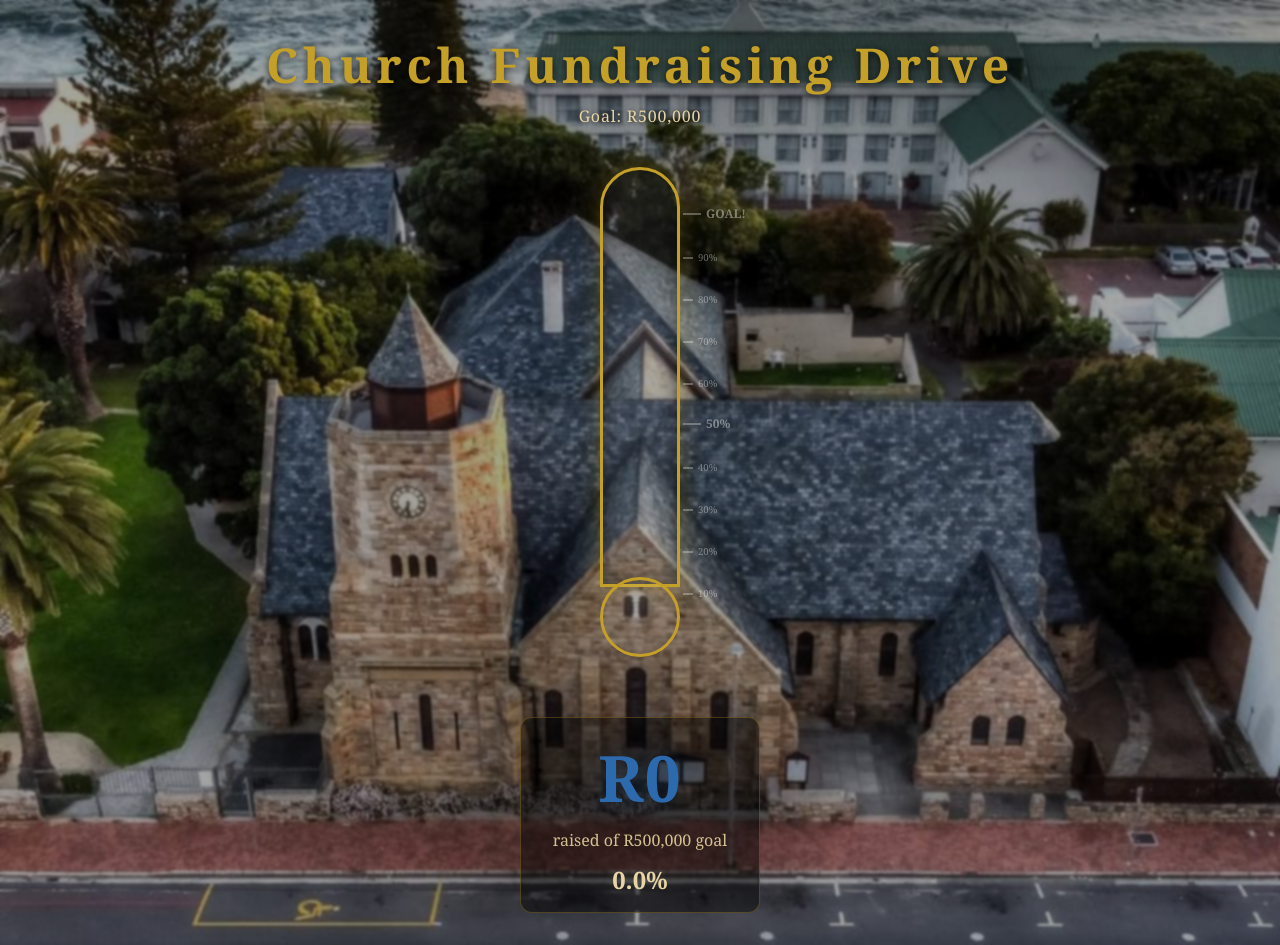
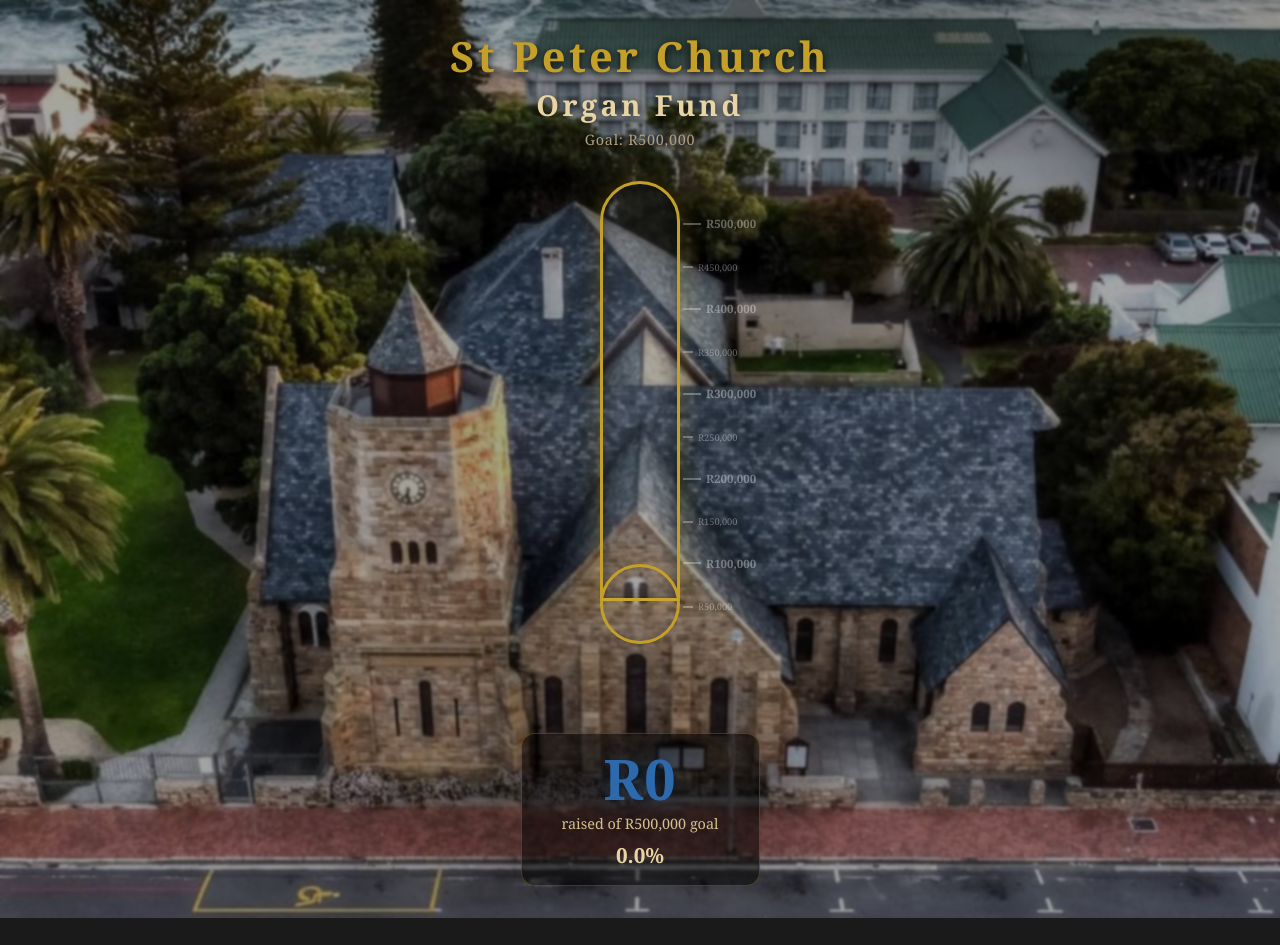
Before and after one commit to Morras917/church-barometer, a Next.js app: page / in a window 1280 px wide. After the commit the page ends 918 px from the top, so only its background shows below. Built offline with nearby package versions, Linux system fonts and the light colour scheme; no server answers; the database is empty.

Commit message:
Update page.tsx

```diff
--- a/app/page.tsx
+++ b/app/page.tsx
@@ -1,30 +1,91 @@
 'use client'
-import { useEffect, useState } from 'react'
+import { useEffect, useState, useRef } from 'react'
 import { supabase } from '@/lib/supabase'
 
 const GOAL = 500000
 const CURRENCY = 'R'
+// First R5000 fills the bulb, rest fills the tube
+const BULB_THRESHOLD = 5000
 
 function formatCurrency(amount: number) {
   return CURRENCY + new Intl.NumberFormat('en-ZA').format(Math.round(amount))
 }
 
-// 10% increments: 10, 20, 30, ... 100
+// R50k increments: 50000, 100000, ... 500000
 const MILESTONES = Array.from({ length: 10 }, (_, i) => {
-  const pct = (i + 1) * 10
+  const val = (i + 1) * 50000
   const color =
-    pct === 100 ? '#c5a028' :
-    pct >= 80   ? '#e07b00' :
-    pct >= 50   ? '#f0a500' :
-                  '#4a9eff'
-  return { pct, label: pct === 100 ? 'GOAL!' : `${pct}%`, color }
+    val === 500000 ? '#c5a028' :
+    val >= 400000  ? '#e07b00' :
+    val >= 250000  ? '#f0a500' :
+                     '#4a9eff'
+  return { val, label: formatCurrency(val), color }
 })
 
 const TUBE_HEIGHT = 420
+const BULB_SIZE = 80
+
+// ---- Confetti component ----
+function Confetti() {
+  const canvasRef = useRef<HTMLCanvasElement>(null)
+  useEffect(() => {
+    const canvas = canvasRef.current
+    if (!canvas) return
+    const ctx = canvas.getContext('2d')!
+    canvas.width = window.innerWidth
+    canvas.height = window.innerHeight
+    const pieces: {x:number,y:number,r:number,d:number,color:string,tilt:number,tiltAngle:number,tiltAngleIncrement:number}[] = []
+    const colors = ['#c5a028','#f0c040','#4a9eff','#ff6b6b','#51cf66','#cc5de8','#ff922b','#fff']
+    for (let i = 0; i < 200; i++) {
+      pieces.push({
+        x: Math.random() * canvas.width,
+        y: Math.random() * canvas.height - canvas.height,
+        r: Math.random() * 8 + 4,
+        d: Math.random() * 200 + 100,
+        color: colors[Math.floor(Math.random() * colors.length)],
+        tilt: Math.floor(Math.random() * 10) - 10,
+        tiltAngle: 0,
+        tiltAngleIncrement: Math.random() * 0.07 + 0.05,
+      })
+    }
+    let angle = 0
+    let frame: number
+    function draw() {
+      ctx.clearRect(0, 0, canvas.width, canvas.height)
+      angle += 0.01
+      pieces.forEach((p, i) => {
+        p.tiltAngle += p.tiltAngleIncrement
+        p.y += (Math.cos(angle + p.d) + 2 + p.r / 10)
+        p.x += Math.sin(angle) * 1.5
+        p.tilt = Math.sin(p.tiltAngle) * 12
+        if (p.y > canvas.height) {
+          pieces[i] = { ...p, x: Math.random() * canvas.width, y: -20 }
+        }
+        ctx.beginPath()
+        ctx.lineWidth = p.r / 2
+        ctx.strokeStyle = p.color
+        ctx.moveTo(p.x + p.tilt + p.r / 4, p.y)
+        ctx.lineTo(p.x + p.tilt, p.y + p.tilt + p.r / 4)
+        ctx.stroke()
+      })
+      frame = requestAnimationFrame(draw)
+    }
+    draw()
+    return () => cancelAnimationFrame(frame)
+  }, [])
+  return (
+    <canvas
+      ref={canvasRef}
+      style={{ position: 'fixed', inset: 0, pointerEvents: 'none', zIndex: 999 }}
+    />
+  )
+}
 
 export default function Home() {
   const [amount, setAmount] = useState(0)
   const [loading, setLoading] = useState(true)
+  const [showConfetti, setShowConfetti] = useState(false)
+  const prevAmount = useRef(0)
 
   useEffect(() => {
     supabase
@@ -33,7 +94,11 @@ export default function Home() {
       .eq('id', 1)
       .single()
       .then(({ data }) => {
-        if (data) setAmount(data.amount_raised)
+        if (data) {
+          setAmount(data.amount_raised)
+          prevAmount.current = data.amount_raised
+          if (data.amount_raised >= GOAL) setShowConfetti(true)
+        }
         setLoading(false)
       })
 
@@ -44,20 +109,40 @@ export default function Home() {
         schema: 'public',
         table: 'church_barometer',
       }, (payload) => {
-        setAmount(payload.new.amount_raised)
+        const newAmt = payload.new.amount_raised
+        setAmount(newAmt)
+        if (newAmt >= GOAL && prevAmount.current < GOAL) {
+          setShowConfetti(true)
+          setTimeout(() => setShowConfetti(false), 12000)
+        }
+        prevAmount.current = newAmt
       })
       .subscribe()
 
     return () => { supabase.removeChannel(channel) }
   }, [])
 
+  // Tube fill: 0 while amount <= BULB_THRESHOLD, then rises
+  const tubePct = amount <= BULB_THRESHOLD
+    ? 0
+    : Math.min(((amount - BULB_THRESHOLD) / (GOAL - BULB_THRESHOLD)) * 100, 100)
+
+  // Capped pct for colours (max 100)
   const pct = Math.min((amount / GOAL) * 100, 100)
+  const overGoal = amount > GOAL
+  const excess = overGoal ? amount - GOAL : 0
+
   const fillColor =
     pct >= 100 ? '#c5a028' :
     pct >= 80  ? '#e07b00' :
     pct >= 50  ? '#f0a500' :
     pct >= 20  ? '#4a9eff' :
                  '#2d6aad'
+
+  const overColor = '#cc5de8'  // purple for over-goal amount
+
+  // Bulb fill: empty at 0, full at BULB_THRESHOLD+
+  const bulbFilled = amount > 0
 
   if (loading) {
     return (
@@ -85,7 +170,9 @@ export default function Home() {
       backgroundPosition: 'center',
       backgroundRepeat: 'no-repeat',
     }}>
-      {/* Dark overlay so text stays readable */}
+      {showConfetti && <Confetti />}
+
+      {/* Dark overlay */}
       <div style={{
         position: 'absolute', inset: 0,
         background: 'rgba(0, 0, 0, 0.35)',
@@ -93,32 +180,48 @@ export default function Home() {
         zIndex: 0,
       }} />
 
-      {/* All content above the overlay */}
       <div style={{ position: 'relative', zIndex: 1, display: 'flex', flexDirection: 'column', alignItems: 'center' }}>
+
+        {/* Title */}
         <h1 style={{
-          fontSize: 'clamp(1.5rem, 4vw, 3rem)',
+          fontSize: 'clamp(1.3rem, 3.5vw, 2.6rem)',
           fontWeight: 700,
           color: '#c5a028',
-          marginBottom: '0.5rem',
+          marginBottom: '0.2rem',
           textAlign: 'center',
-          letterSpacing: '0.1em',
-          textShadow: '0 2px 8px rgba(0,0,0,0.8)',
+          letterSpacing: '0.08em',
+          textShadow: '0 2px 8px rgba(0,0,0,0.9)',
+          lineHeight: 1.2,
         }}>
-          Church Fundraising Drive
+          St Peter Church
         </h1>
-        <p style={{ color: '#e8d5a3', marginBottom: '2.5rem', fontSize: '1rem', letterSpacing: '0.05em', textShadow: '0 1px 4px rgba(0,0,0,0.8)' }}>
+        <h2 style={{
+          fontSize: 'clamp(1rem, 2.5vw, 1.8rem)',
+          fontWeight: 600,
+          color: '#e8d5a3',
+          marginBottom: '0.4rem',
+          textAlign: 'center',
+          letterSpacing: '0.12em',
+          textShadow: '0 2px 8px rgba(0,0,0,0.9)',
+        }}>
+          Organ Fund
+        </h2>
+        <p style={{ color: '#b0a080', marginBottom: '2rem', fontSize: '0.9rem', letterSpacing: '0.05em', textShadow: '0 1px 4px rgba(0,0,0,0.8)' }}>
           Goal: {formatCurrency(GOAL)}
         </p>
 
         {/* Barometer */}
-        <div style={{ position: 'relative', width: '180px', height: `${TUBE_HEIGHT + 90}px`, margin: '0 auto 2.5rem' }}>
+        <div style={{ position: 'relative', width: '200px', height: `${TUBE_HEIGHT + BULB_SIZE + 20}px`, margin: '0 auto 2rem' }}>
 
-          {/* Milestone ticks - 10% increments */}
+          {/* R50k milestone ticks on the tube */}
           {MILESTONES.map(m => {
-            const bottomPx = (m.pct / 100) * TUBE_HEIGHT + 35
-            const reached = pct >= m.pct
+            // position along tube (above bulb area)
+            const mileTubePct = ((m.val - BULB_THRESHOLD) / (GOAL - BULB_THRESHOLD)) * 100
+            const bottomPx = (mileTubePct / 100) * TUBE_HEIGHT + BULB_SIZE / 2 + 10
+            const reached = amount >= m.val
+            const isMajor = m.val % 100000 === 0 || m.val === GOAL
             return (
-              <div key={m.pct} style={{
+              <div key={m.val} style={{
                 position: 'absolute',
                 bottom: `${bottomPx}px`,
                 left: 'calc(50% + 43px)',
@@ -128,15 +231,15 @@ export default function Home() {
                 whiteSpace: 'nowrap',
               }}>
                 <div style={{
-                  width: m.pct % 50 === 0 || m.pct === 100 ? '18px' : '10px',
+                  width: isMajor ? '18px' : '10px',
                   height: '2px',
                   background: reached ? m.color : 'rgba(255,255,255,0.3)',
                   flexShrink: 0,
                 }} />
                 <span style={{
-                  fontSize: m.pct % 50 === 0 || m.pct === 100 ? '0.75rem' : '0.6rem',
-                  color: reached ? m.color : 'rgba(255,255,255,0.4)',
-                  fontWeight: m.pct % 50 === 0 || m.pct === 100 ? 700 : 400,
+                  fontSize: isMajor ? '0.72rem' : '0.58rem',
+                  color: reached ? m.color : 'rgba(255,255,255,0.35)',
+                  fontWeight: isMajor ? 700 : 400,
                 }}>
                   {m.label}
                 </span>
@@ -161,71 +264,107 @@ export default function Home() {
             <div style={{
               position: 'absolute',
               bottom: 0, left: 0, right: 0,
-              height: pct + '%',
+              height: tubePct + '%',
               background: `linear-gradient(to top, ${fillColor}, ${fillColor}cc)`,
               transition: 'height 1.5s cubic-bezier(0.4, 0, 0.2, 1), background 0.5s',
               boxShadow: `0 0 15px ${fillColor}80`,
             }} />
           </div>
 
-          {/* Bulb */}
+          {/* Bulb - empty circle at 0, fills at first donation */}
           <div style={{
             position: 'absolute',
-            top: `${TUBE_HEIGHT - 10}px`,
+            top: `${TUBE_HEIGHT - BULB_SIZE / 2 + 3}px`,
             left: '50%',
             transform: 'translateX(-50%)',
-            width: '80px',
-            height: '80px',
+            width: `${BULB_SIZE}px`,
+            height: `${BULB_SIZE}px`,
             borderRadius: '50%',
             border: '3px solid #c5a028',
-            background: pct > 0 ? fillColor : 'rgba(255,255,255,0.07)',
-            transition: 'background 0.5s',
-            boxShadow: `0 0 25px ${pct > 0 ? fillColor + '90' : 'transparent'}`,
+            background: bulbFilled ? fillColor : 'rgba(255,255,255,0.05)',
+            transition: 'background 0.8s',
+            boxShadow: bulbFilled ? `0 0 25px ${fillColor}90` : 'none',
           }} />
         </div>
 
         {/* Amount display */}
         <div style={{
           textAlign: 'center',
-          background: 'rgba(0,0,0,0.45)',
-          borderRadius: '12px',
-          padding: '1rem 2rem',
-          border: '1px solid rgba(197,160,40,0.3)',
+          background: 'rgba(0,0,0,0.5)',
+          borderRadius: '14px',
+          padding: '1rem 2.5rem',
+          border: `1px solid ${overGoal ? overColor + '80' : 'rgba(197,160,40,0.3)'}`,
+          boxShadow: overGoal ? `0 0 20px ${overColor}40` : 'none',
+          transition: 'border 0.5s, box-shadow 0.5s',
         }}>
+          {/* Main amount - only show up to goal in gold */}
           <div style={{
-            fontSize: 'clamp(2rem, 6vw, 4rem)',
+            fontSize: 'clamp(1.8rem, 5vw, 3.5rem)',
             fontWeight: 700,
             color: fillColor,
-            transition: 'color 0.5s',
             textShadow: `0 0 30px ${fillColor}60`,
             letterSpacing: '0.02em',
+            lineHeight: 1,
           }}>
-            {formatCurrency(amount)}
+            {formatCurrency(Math.min(amount, GOAL))}
           </div>
-          <div style={{ color: '#d4c090', fontSize: '1rem', marginTop: '0.5rem' }}>
+
+          {/* Over-goal excess shown separately in purple */}
+          {overGoal && (
+            <div style={{
+              fontSize: 'clamp(1rem, 3vw, 1.8rem)',
+              fontWeight: 700,
+              color: overColor,
+              textShadow: `0 0 20px ${overColor}80`,
+              marginTop: '0.2rem',
+              letterSpacing: '0.02em',
+              animation: 'pulse 1.5s ease-in-out infinite',
+            }}>
+              + {formatCurrency(excess)} over goal! 🎉
+            </div>
+          )}
+
+          <div style={{ color: '#d4c090', fontSize: '0.9rem', marginTop: '0.5rem' }}>
             raised of {formatCurrency(GOAL)} goal
           </div>
-          <div style={{ marginTop: '0.75rem', fontSize: '1.5rem', fontWeight: 600, color: '#e8d5a3' }}>
-            {pct.toFixed(1)}%
+          <div style={{ marginTop: '0.5rem', fontSize: '1.3rem', fontWeight: 600, color: '#e8d5a3' }}>
+            {((amount / GOAL) * 100).toFixed(1)}%
           </div>
         </div>
 
-        {pct >= 100 && (
+        {/* Goal reached celebration banner */}
+        {amount >= GOAL && (
           <div style={{
             marginTop: '1.5rem',
             padding: '1rem 2rem',
-            background: 'linear-gradient(135deg, #c5a028, #f0c040)',
+            background: 'linear-gradient(135deg, #c5a028, #f0c040, #c5a028)',
+            backgroundSize: '200% 200%',
             color: '#1a1a1a',
-            borderRadius: '8px',
-            fontSize: '1.5rem',
-            fontWeight: 700,
-            letterSpacing: '0.1em',
-            boxShadow: '0 0 30px rgba(197, 160, 40, 0.7)',
+            borderRadius: '12px',
+            fontSize: 'clamp(1rem, 2.5vw, 1.5rem)',
+            fontWeight: 800,
+            letterSpacing: '0.08em',
+            textAlign: 'center',
+            boxShadow: '0 0 40px rgba(197, 160, 40, 0.8), 0 0 80px rgba(197, 160, 40, 0.3)',
+            animation: 'shimmer 2s linear infinite',
           }}>
-            🙏 GOAL REACHED! PRAISE GOD! 🙏
+            🙏 GOAL REACHED! PRAISE GOD! 🙏<br />
+            <span style={{ fontSize: '0.8em', letterSpacing: '0.15em' }}>THE ORGAN FUND IS COMPLETE</span>
           </div>
         )}
       </div>
+
+      <style>{`
+        @keyframes shimmer {
+          0% { background-position: 0% 50%; }
+          50% { background-position: 100% 50%; }
+          100% { background-position: 0% 50%; }
+        }
+        @keyframes pulse {
+          0%, 100% { opacity: 1; transform: scale(1); }
+          50% { opacity: 0.85; transform: scale(1.03); }
+        }
+      `}</style>
     </div>
   )
 }
```
